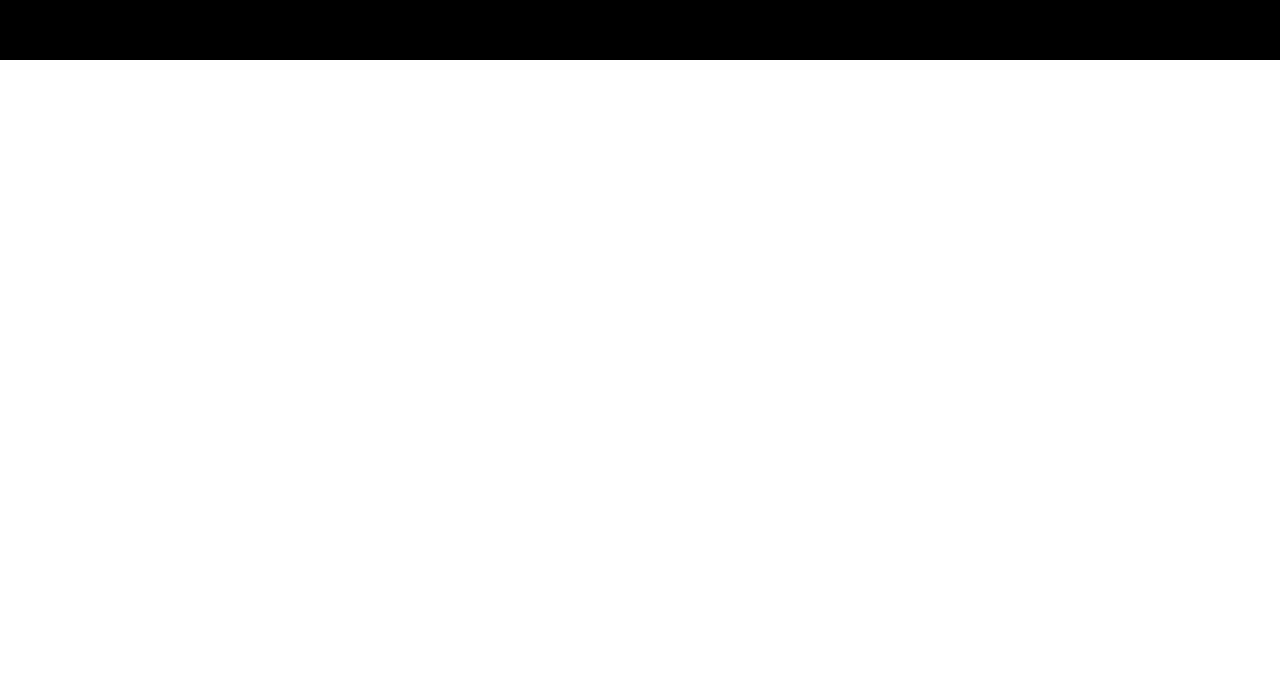
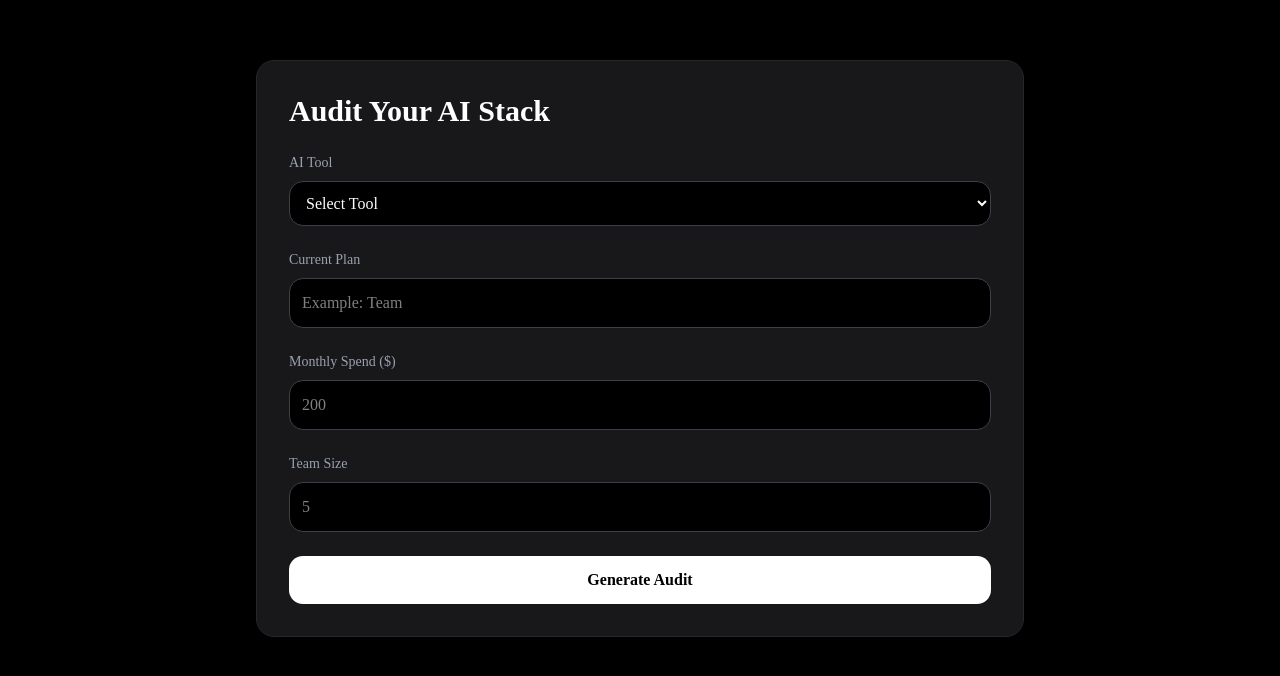
Before and after one commit to swati-kushwaha/aispendaudit, a Next.js app: page / in a window 1280 px wide. Shown: the part 740-1416 px from the top of the page. Before the commit the page ends 800 px from the top, so only its background shows below. Built offline with nearby package versions, Linux system fonts and the light colour scheme.

Commit message:
feat: expand audit recommendation engine

```diff
--- a/app/page.tsx
+++ b/app/page.tsx
@@ -1,9 +1,14 @@
 import Hero from "@/components/Hero";
+import AuditForm from "@/components/AuditForm";
 
 export default function Home() {
   return (
-    <main className="bg-black text-white">
+    <main className="bg-black text-white min-h-screen">
       <Hero />
+
+      <div className="px-6 pb-24">
+        <AuditForm />
+      </div>
     </main>
   );
 }
--- /dev/null
+++ b/components/AuditForm.tsx
@@ -0,0 +1,180 @@
+"use client";
+
+import { generateAudit } from "@/lib/audit";
+import { useEffect, useState } from "react";
+
+export default function AuditForm() {
+  const [tool, setTool] = useState("");
+  const [plan, setPlan] = useState("");
+  const [monthlySpend, setMonthlySpend] = useState("");
+  const [teamSize, setTeamSize] = useState("");
+  const [result, setResult] = useState<any>(null);
+
+  useEffect(() => {
+    const savedData = localStorage.getItem("audit-form");
+
+    if (savedData) {
+      const parsedData = JSON.parse(savedData);
+
+      setTool(parsedData.tool || "");
+      setPlan(parsedData.plan || "");
+      setMonthlySpend(parsedData.monthlySpend || "");
+      setTeamSize(parsedData.teamSize || "");
+    }
+  }, []);
+
+  useEffect(() => {
+    localStorage.setItem(
+      "audit-form",
+      JSON.stringify({
+        tool,
+        plan,
+        monthlySpend,
+        teamSize,
+      })
+    );
+  }, [tool, plan, monthlySpend, teamSize]);
+
+  const handleGenerateAudit = () => {
+    const audit = generateAudit(
+      tool,
+      plan,
+      Number(monthlySpend),
+      Number(teamSize)
+    );
+
+    setResult(audit);
+  };
+
+  return (
+    <section className="max-w-3xl mx-auto bg-zinc-900 p-8 rounded-2xl border border-zinc-800">
+      <h2 className="text-3xl font-bold mb-6">
+        Audit Your AI Stack
+      </h2>
+
+      <div className="grid gap-6">
+
+        <div>
+          <label className="block mb-2 text-sm text-gray-400">
+            AI Tool
+          </label>
+
+          <select
+            value={tool}
+            onChange={(e) => setTool(e.target.value)}
+            className="w-full p-3 rounded-xl bg-black border border-zinc-700"
+          >
+            <option value="">Select Tool</option>
+            <option value="chatgpt">ChatGPT</option>
+            <option value="claude">Claude</option>
+            <option value="cursor">Cursor</option>
+            <option value="copilot">GitHub Copilot</option>
+            <option value="gemini">Gemini</option>
+          </select>
+        </div>
+
+        <div>
+          <label className="block mb-2 text-sm text-gray-400">
+            Current Plan
+          </label>
+
+          <input
+            type="text"
+            placeholder="Example: Team"
+            value={plan}
+            onChange={(e) => setPlan(e.target.value)}
+            className="w-full p-3 rounded-xl bg-black border border-zinc-700"
+          />
+        </div>
+
+        <div>
+          <label className="block mb-2 text-sm text-gray-400">
+            Monthly Spend ($)
+          </label>
+
+          <input
+            type="number"
+            placeholder="200"
+            value={monthlySpend}
+            onChange={(e) => setMonthlySpend(e.target.value)}
+            className="w-full p-3 rounded-xl bg-black border border-zinc-700"
+          />
+        </div>
+
+        <div>
+          <label className="block mb-2 text-sm text-gray-400">
+            Team Size
+          </label>
+
+          <input
+            type="number"
+            placeholder="5"
+            value={teamSize}
+            onChange={(e) => setTeamSize(e.target.value)}
+            className="w-full p-3 rounded-xl bg-black border border-zinc-700"
+          />
+        </div>
+
+        <button
+          onClick={handleGenerateAudit}
+          className="bg-white text-black py-3 rounded-xl font-semibold hover:opacity-90 transition"
+        >
+          Generate Audit
+        </button>
+
+        {result && (
+          <div className="mt-10 rounded-3xl bg-black border border-zinc-700 p-8">
+
+            <div className="mb-8">
+              <p className="text-sm uppercase tracking-widest text-green-400 mb-2">
+                Estimated Savings
+              </p>
+
+              <h3 className="text-5xl font-bold">
+                ${result.annualSavings}
+                <span className="text-xl text-gray-400">
+                  /year
+                </span>
+              </h3>
+            </div>
+
+            <div className="space-y-4">
+
+              <div>
+                <p className="text-sm text-gray-400 mb-1">
+                  Recommendation
+                </p>
+
+                <p className="text-xl font-semibold">
+                  {result.recommendation}
+                </p>
+              </div>
+
+              <div>
+                <p className="text-sm text-gray-400 mb-1">
+                  Monthly Savings
+                </p>
+
+                <p className="text-xl font-semibold text-green-400">
+                  ${result.savings}/month
+                </p>
+              </div>
+
+              <div>
+                <p className="text-sm text-gray-400 mb-1">
+                  Why We Recommend This
+                </p>
+
+                <p className="text-gray-300 leading-relaxed">
+                  {result.reason}
+                </p>
+              </div>
+
+            </div>
+          </div>
+        )}
+
+      </div>
+    </section>
+  );
+}
--- /dev/null
+++ b/lib/audit.ts
@@ -0,0 +1,110 @@
+interface AuditResult {
+  recommendation: string;
+  savings: number;
+  annualSavings: number;
+  reason: string;
+}
+
+export function generateAudit(
+  tool: string,
+  plan: string,
+  monthlySpend: number,
+  teamSize: number
+): AuditResult {
+
+  // ChatGPT Enterprise downgrade
+  if (
+    tool === "chatgpt" &&
+    plan.toLowerCase() === "enterprise" &&
+    teamSize <= 5
+  ) {
+
+    const savings = 200;
+
+    return {
+      recommendation: "Switch to ChatGPT Team Plan",
+      savings,
+      annualSavings: savings * 12,
+      reason:
+        "Enterprise pricing is often unnecessary for teams smaller than 5 users.",
+    };
+  }
+
+  // Cursor optimization
+  if (
+    tool === "cursor" &&
+    monthlySpend > 100
+  ) {
+
+    const savings = 50;
+
+    return {
+      recommendation: "Downgrade to Cursor Pro",
+      savings,
+      annualSavings: savings * 12,
+      reason:
+        "Your Cursor spend appears high relative to your current team size.",
+    };
+  }
+
+  // Claude optimization
+  if (
+    tool === "claude" &&
+    monthlySpend > 150
+  ) {
+
+    const savings = 70;
+
+    return {
+      recommendation: "Move to Claude Team Plan",
+      savings,
+      annualSavings: savings * 12,
+      reason:
+        "Your current Claude usage may be overprovisioned for typical workloads.",
+    };
+  }
+
+  // Copilot optimization
+  if (
+    tool === "copilot" &&
+    teamSize <= 2 &&
+    plan.toLowerCase() === "business"
+  ) {
+
+    const savings = 25;
+
+    return {
+      recommendation: "Switch to Copilot Individual",
+      savings,
+      annualSavings: savings * 12,
+      reason:
+        "Copilot Business features are often unnecessary for very small teams.",
+    };
+  }
+
+  // Gemini optimization
+  if (
+    tool === "gemini" &&
+    monthlySpend > 80
+  ) {
+
+    const savings = 30;
+
+    return {
+      recommendation: "Downgrade Gemini Plan",
+      savings,
+      annualSavings: savings * 12,
+      reason:
+        "Your Gemini costs appear higher than standard usage benchmarks.",
+    };
+  }
+
+  // Default response
+  return {
+    recommendation: "Your current setup looks optimized",
+    savings: 0,
+    annualSavings: 0,
+    reason:
+      "We could not identify major savings opportunities in your current stack.",
+  };
+}
```
